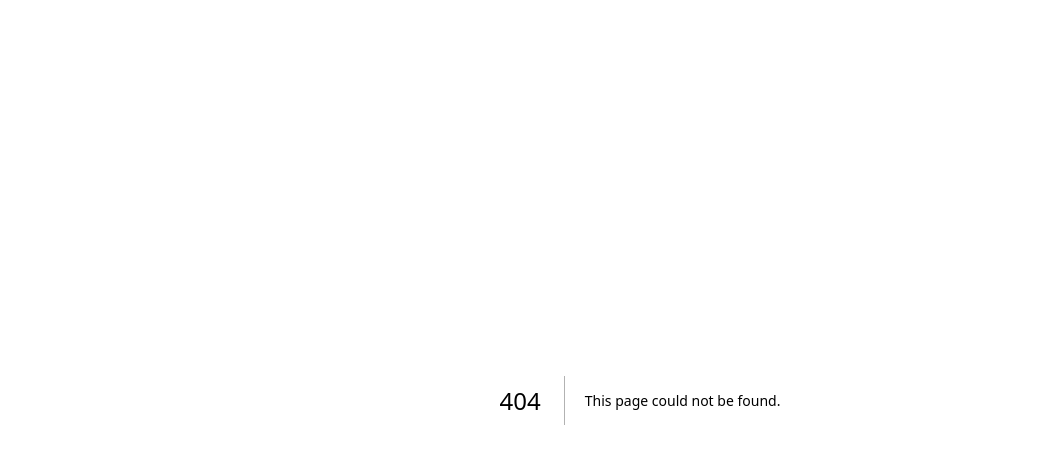
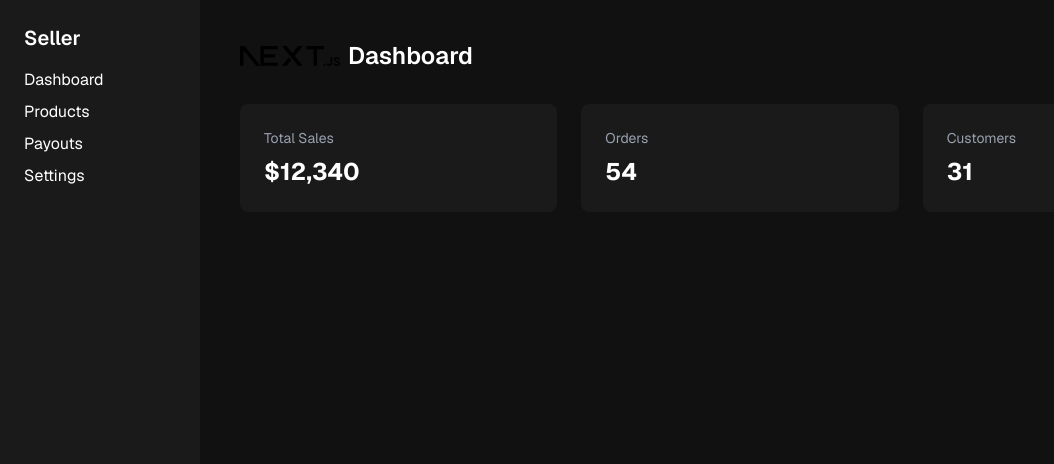
Before and after one commit to krutarth31/subspark, a Next.js app: page /dashboard in a window 1280 px wide. Before the commit this address had no page. Shown: the top 464 px of the page, without its empty margins (0-1054 px from the left). Built offline with nearby package versions, Linux system fonts and the light colour scheme.

Commit message:
Add seller dashboard page

```diff
--- /dev/null
+++ b/app/dashboard/page.tsx
@@ -0,0 +1,37 @@
+import Image from "next/image";
+
+export default function Dashboard() {
+  const stats = [
+    { label: "Total Sales", value: "$12,340" },
+    { label: "Orders", value: "54" },
+    { label: "Customers", value: "31" },
+  ];
+
+  return (
+    <div className="min-h-screen bg-[#111111] text-white font-sans grid grid-cols-[200px_1fr]">
+      <aside className="bg-[#1a1a1a] p-6 flex flex-col gap-4">
+        <h1 className="text-xl font-semibold">Seller</h1>
+        <nav className="flex flex-col gap-2">
+          <a href="#" className="hover:text-[#FA4616]">Dashboard</a>
+          <a href="#" className="hover:text-[#FA4616]">Products</a>
+          <a href="#" className="hover:text-[#FA4616]">Payouts</a>
+          <a href="#" className="hover:text-[#FA4616]">Settings</a>
+        </nav>
+      </aside>
+      <main className="p-10 flex flex-col gap-8">
+        <div className="flex items-center gap-2">
+          <Image src="/next.svg" alt="logo" width={100} height={22} className="dark:invert" />
+          <h2 className="text-2xl font-semibold">Dashboard</h2>
+        </div>
+        <section className="grid grid-cols-1 sm:grid-cols-3 gap-6">
+          {stats.map(({ label, value }) => (
+            <div key={label} className="bg-[#1a1a1a] rounded-lg p-6 flex flex-col gap-2">
+              <span className="text-sm text-gray-400">{label}</span>
+              <span className="text-2xl font-bold">{value}</span>
+            </div>
+          ))}
+        </section>
+      </main>
+    </div>
+  );
+}
--- a/app/page.tsx
+++ b/app/page.tsx
@@ -48,6 +48,12 @@ export default function Home() {
             rel="noopener noreferrer"
           >
             Read our docs
+          </a>
+          <a
+            className="rounded-full border border-solid border-black/[.08] dark:border-white/[.145] transition-colors flex items-center justify-center hover:bg-[#f2f2f2] dark:hover:bg-[#1a1a1a] hover:border-transparent font-medium text-sm sm:text-base h-10 sm:h-12 px-4 sm:px-5 w-full sm:w-auto"
+            href="/dashboard"
+          >
+            Seller Dashboard
           </a>
         </div>
       </main>
```
Also changed, not shown: 1 other file (tests, documents, lock files or other folders).
